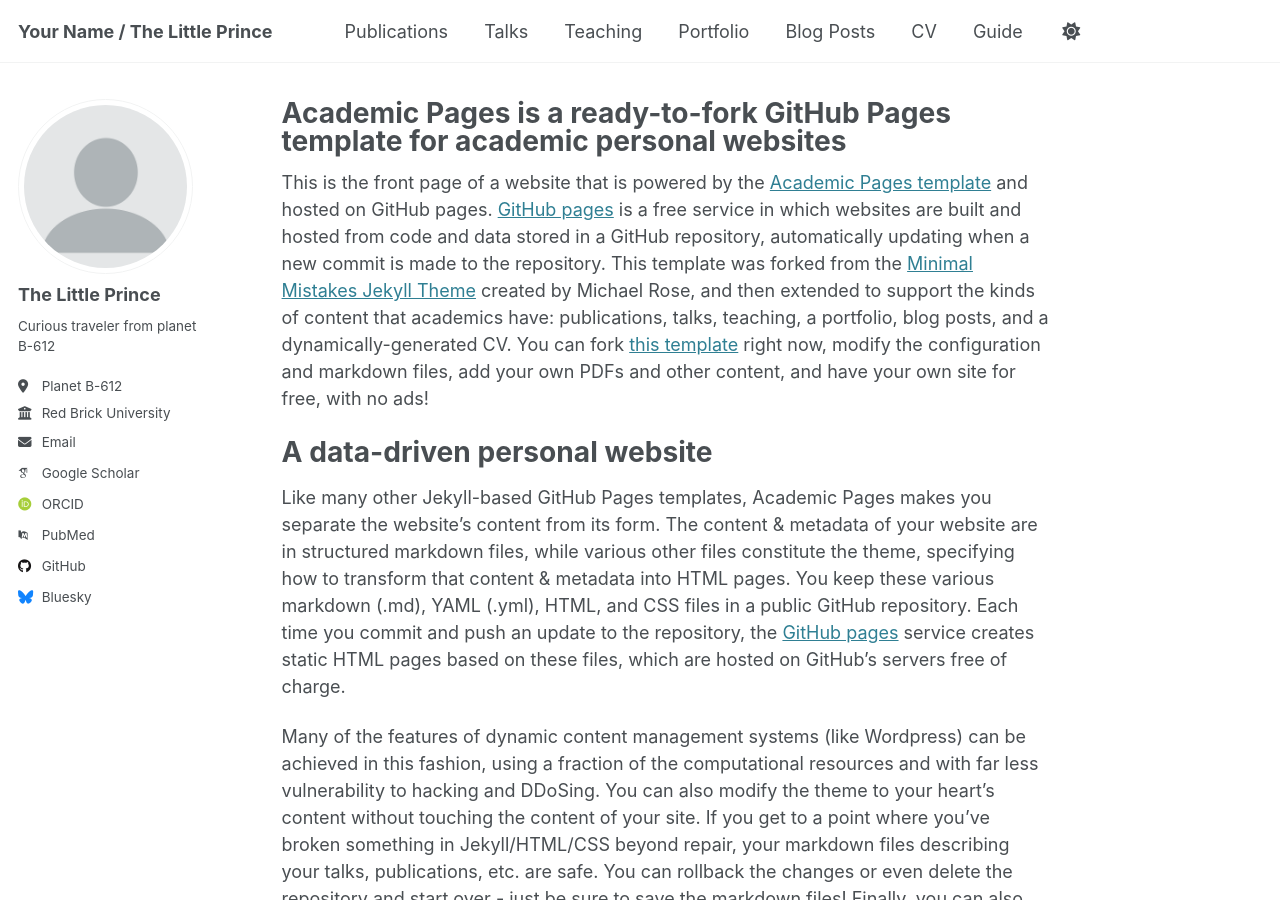
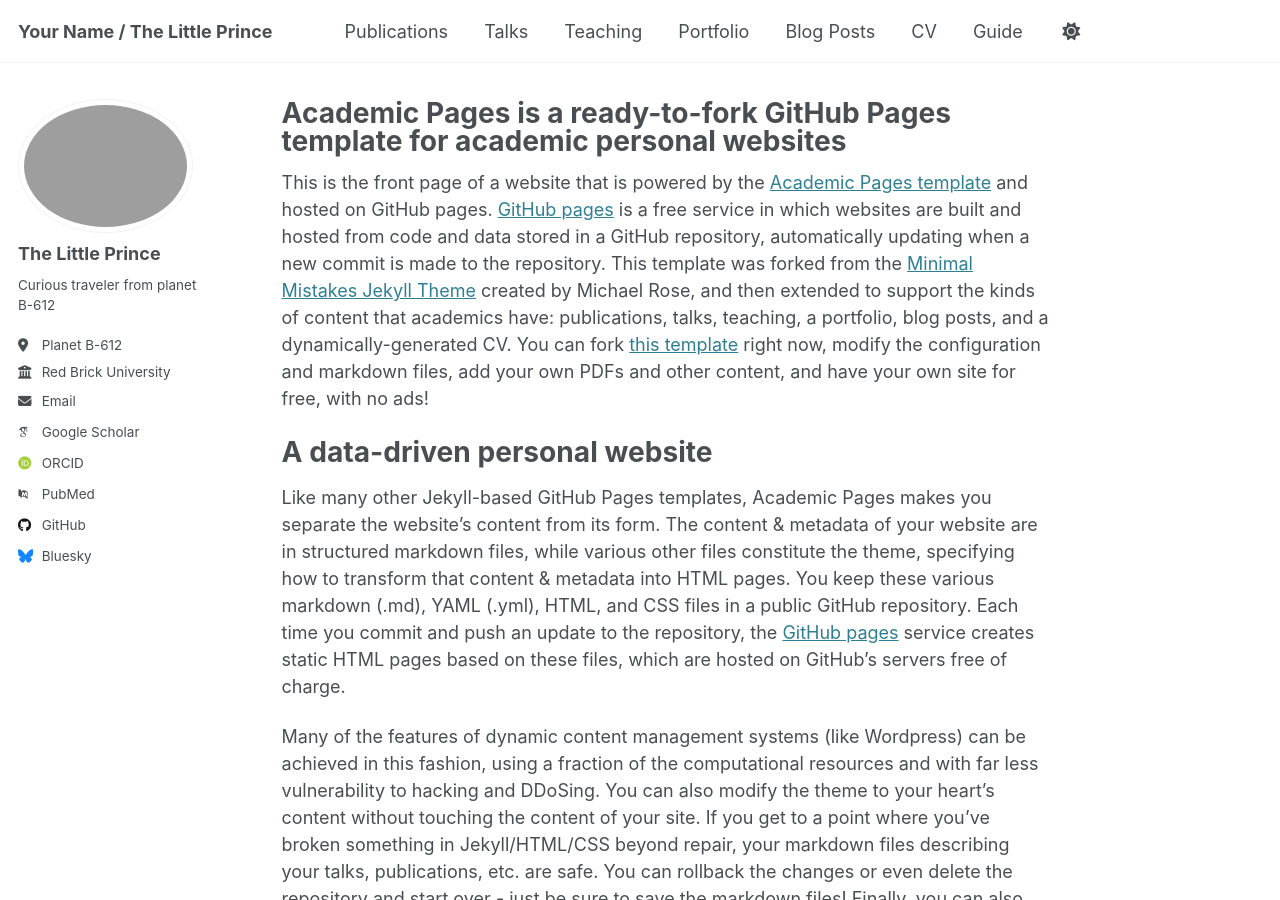
Before and after one commit to zahrafarhang2024/Thelittleprince, a Jekyll site: the page built from _pages/about.md, in a window 1280 px wide and 900 px high. Built offline with Jekyll 4.4.1, drawn with Linux system fonts in a browser that asks for light colours; some web fonts are replaced.

Commit message:
Update _config.yml

```diff
--- a/_config.yml
+++ b/_config.yml
@@ -22,7 +22,7 @@ repository               : "Thelittleprince/zahrafarhang2024.github.io"
 #               Additional customization can be done by editing /_includes/author-profile.html
 author:
   # Biographic information
-  avatar           : "profile.png"
+  avatar           : "unnamed-4.jpg"
   name             : "The Little Prince"
   pronouns         : # example: "she/her"
   bio              : "Curious traveler from  planet B-612"
```
